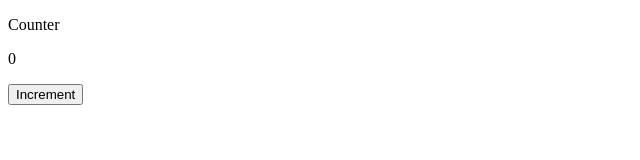
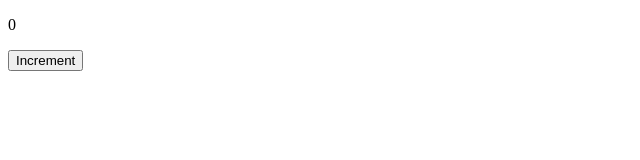
Before and after one commit to acciojob/increment-counter-ajay70aa, a website: page main.html in a window 1280 px wide. Shown: the whole page, without its empty margins (0-640 px from the left). Drawn offline with Linux system fonts and the light colour scheme.

Commit message:
created a submission

```diff
--- a/main.html
+++ b/main.html
@@ -8,8 +8,7 @@
 
 <body>
 	<!-- the entire body must be written by student -->
-	<p id='counter'>Counter</p>
-	<p id='count'>0</p>
+	<p id='counter'>0</p>
 	<button id='incrementBtn'>Increment</button>
     <script type="text/javascript" src="./script.js">
 </script>
--- a/script.js
+++ b/script.js
@@ -1,5 +1,5 @@
 //your JS code here. If required.
-let countDisplay = document.getElementById('count')
+let countDisplay = document.getElementById('counter')
 let incrementBtn = document.getElementById('incrementBtn')
 
 var count = 0
```
